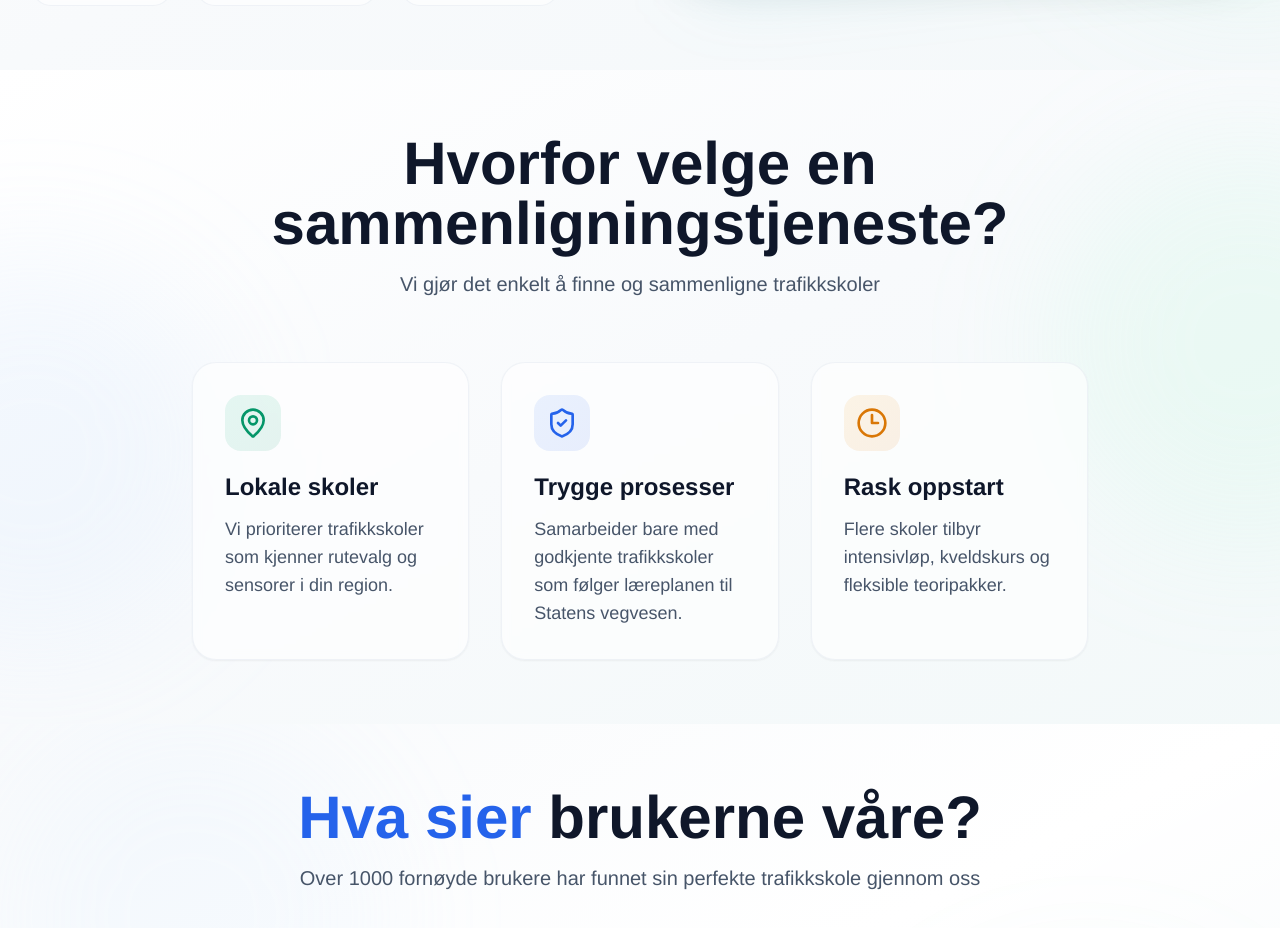
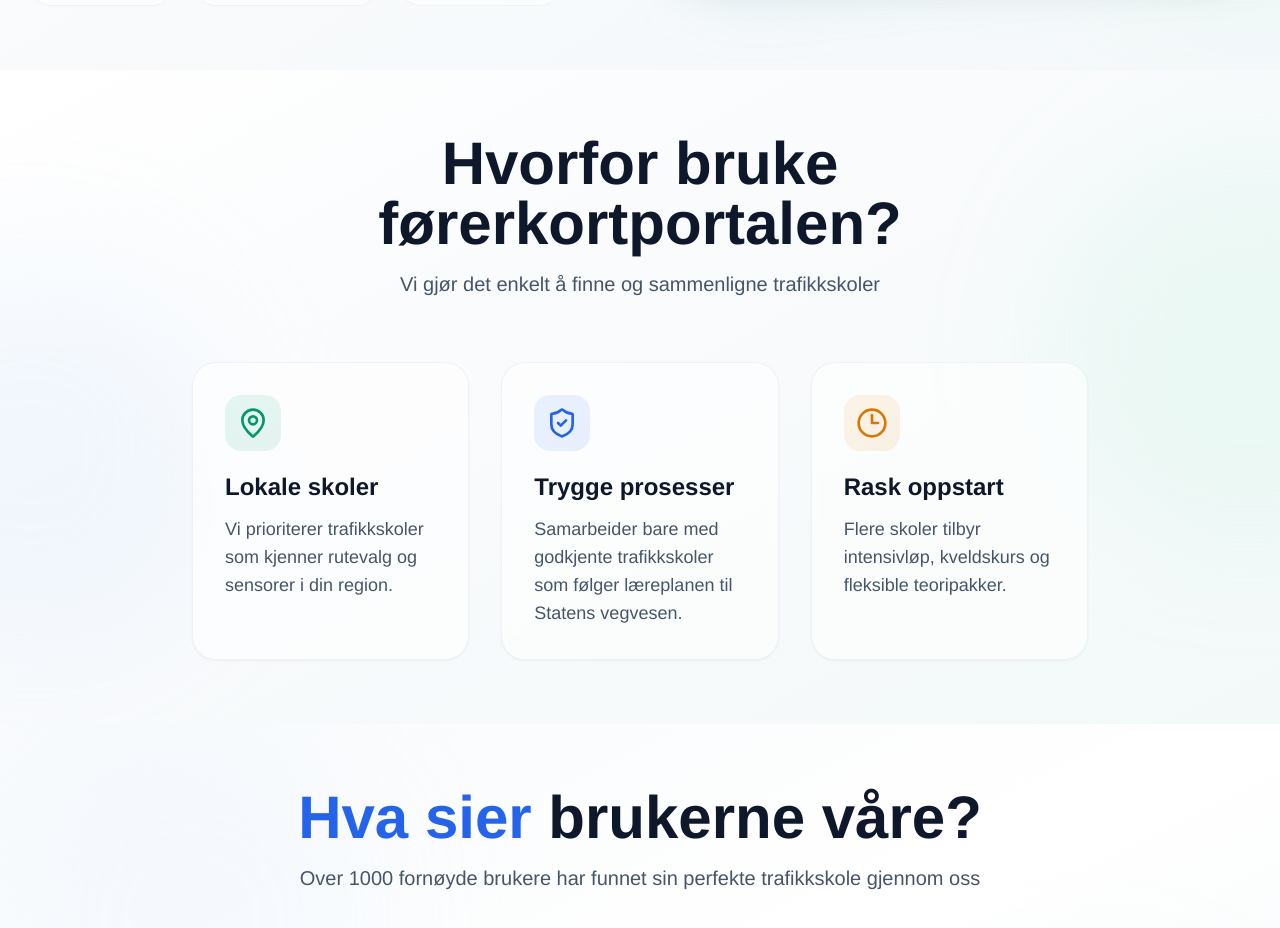
Before and after one commit to bringebass/forerkortportalen, a Next.js app: page / in a window 1280 px wide. Shown: the part 2480-3408 px from the top of the page. Built offline with nearby package versions, Linux system fonts and the light colour scheme.

Commit message:
some fixes

```diff
--- a/src/components/WhyChooseSection.tsx
+++ b/src/components/WhyChooseSection.tsx
@@ -37,10 +37,10 @@ export default function WhyChooseSection() {
         <div className="max-w-4xl mx-auto">
           <div className="text-center mb-12 sm:mb-14 lg:mb-16">
             <h2 className="text-4xl sm:text-5xl lg:text-6xl font-bold text-slate-900 mb-4 leading-tight">
-              Hvorfor velge en{" "}
+              Hvorfor bruke førerkortportalen?
               <span className="relative inline-block">
                 <span className="">
-                  sammenligningstjeneste?
+
                 </span>
                 <span className=""></span>
               </span>
```
